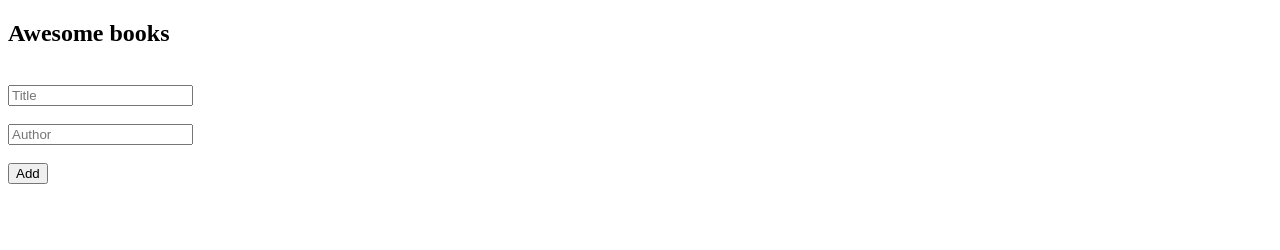
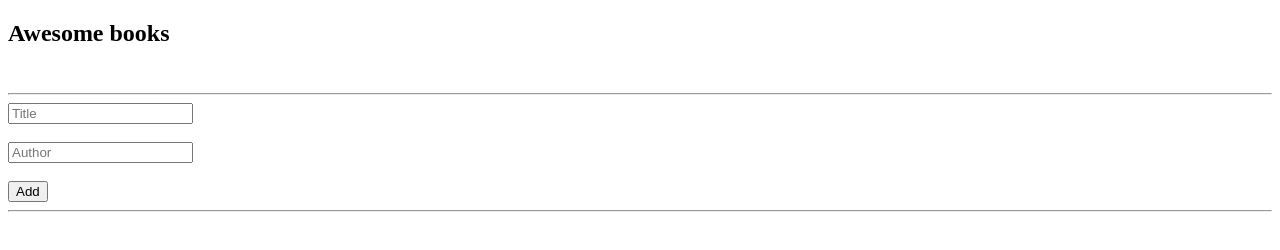
Before and after one commit to ngalamac/Awesome-books, a website: page index.html in a window 1280 px wide. Drawn offline with Linux system fonts and the light colour scheme.

Commit message:
Update index.html file

```diff
--- a/index.html
+++ b/index.html
@@ -9,12 +9,12 @@
     <main>
         <section>
             <h1>Awesome books</h1><br>
-            <div class="list"></div>
+            <div class="list"></div><hr>
             <form action="#" id="booksform">
                 <input type="text" id="title" required placeholder="Title"><br><br>
                 <input type="text" id="author" required placeholder="Author"><br><br>
                 <input type="submit" value="Add">
-            </form>
+            </form><hr>
         </section>
     </main>
 
```
